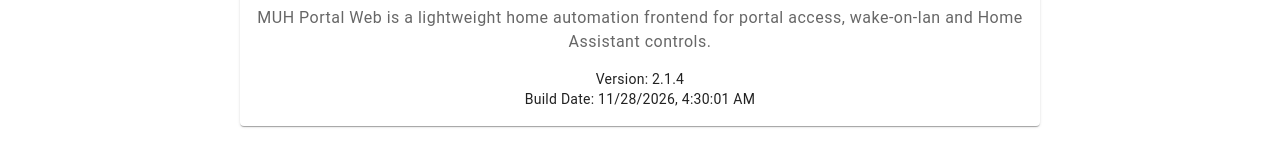
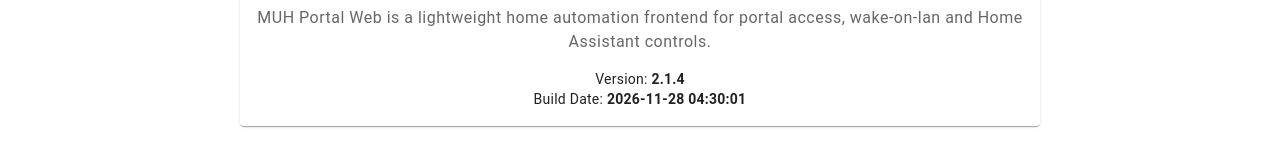
Before and after one commit to 13/muhportalweb, a Nuxt app: page /config in a window 1280 px wide. Shown: the part 346-506 px from the top of the page. Built offline with nearby package versions, Linux system fonts and the light colour scheme.

Commit message:
formatted build date

```diff
--- a/app/pages/config.vue
+++ b/app/pages/config.vue
@@ -56,8 +56,12 @@
 
         <!-- Version + Build -->
         <v-card-text class="pt-0 text-center">
-          <div class="text-body-2">Version: {{ appVersion }}</div>
-          <div class="text-body-2">Build Date: {{ formattedBuildDate }}</div>
+          <div class="text-body-2">
+            Version: <span class="font-weight-bold">{{ appVersion }}</span>
+          </div>
+          <div class="text-body-2">
+            Build Date: <span class="font-weight-bold">{{ formattedBuildDate }}</span>
+          </div>
         </v-card-text>
       </v-card>
     </div>
@@ -69,7 +73,19 @@
 
 const appVersion = pkg.version;
 const buildDate = useRuntimeConfig().public.buildDate as string;
-const formattedBuildDate = new Date(buildDate).toLocaleString();
+const formatBuildDate = (value: string) => {
+  const date = new Date(value);
+
+  if (Number.isNaN(date.getTime())) {
+    return "—";
+  }
+
+  const pad = (num: number) => String(num).padStart(2, "0");
+
+  return `${date.getFullYear()}-${pad(date.getMonth() + 1)}-${pad(date.getDate())} ${pad(date.getHours())}:${pad(date.getMinutes())}:${pad(date.getSeconds())}`;
+};
+
+const formattedBuildDate = formatBuildDate(buildDate);
 const isDarkModeEnabled = ref(false);
 const setDarkMode = inject<(enableDarkMode: boolean) => void>("setDarkMode");
 
```
